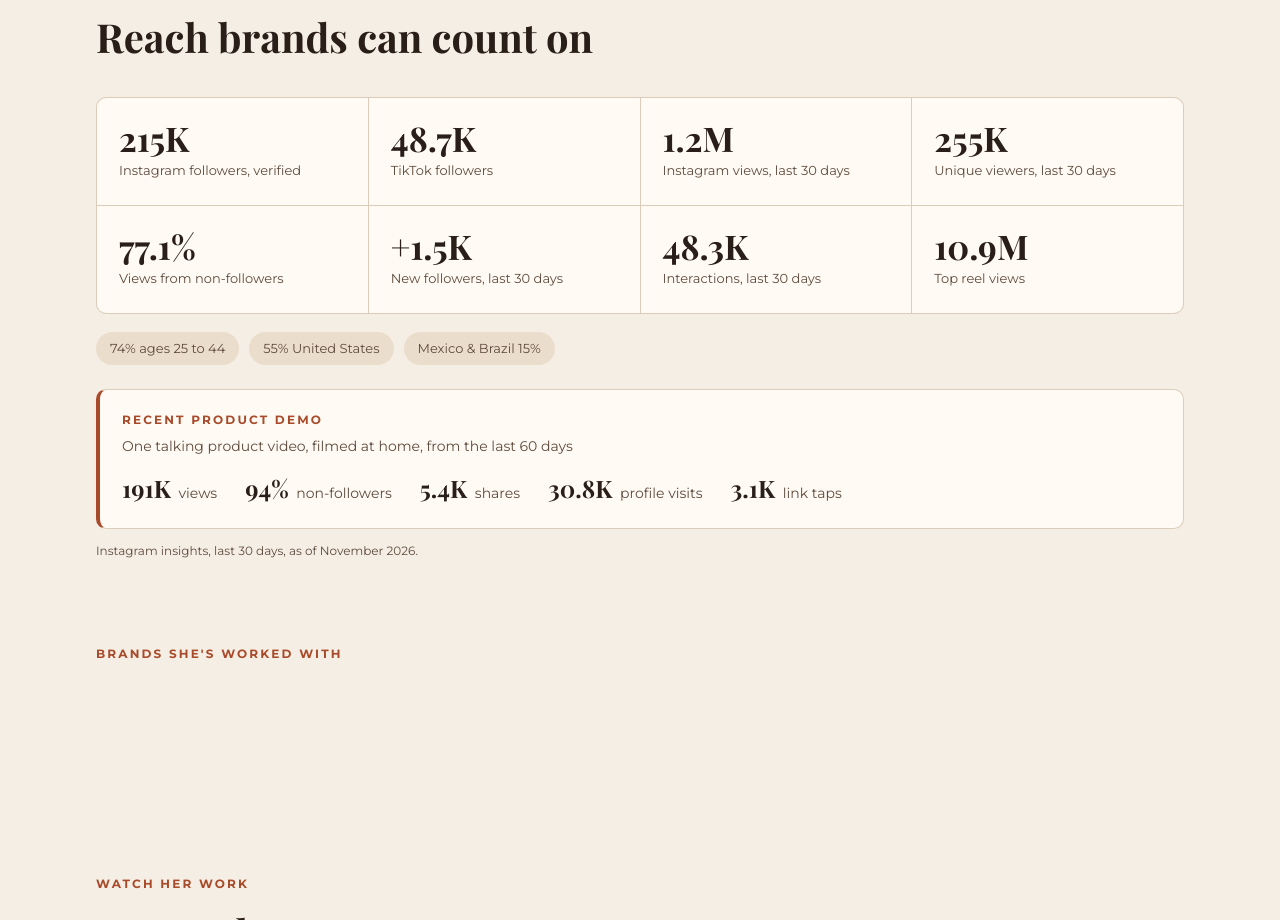
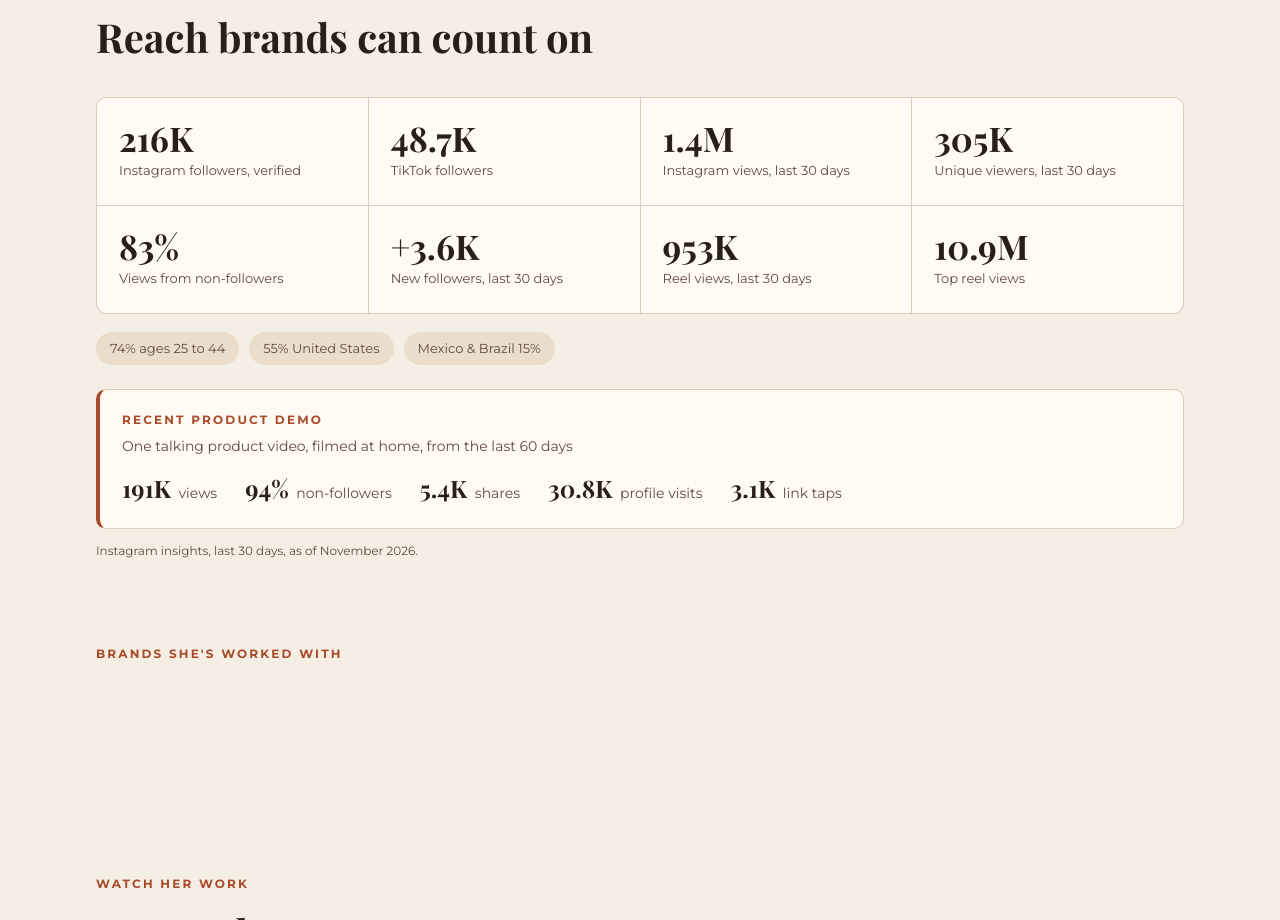
Before and after one commit to eauco-mads/lwlsn, a plain HTML site: page public/index.html in a window 1280 px wide. Shown: the part 2101-3021 px from the top of the page. Drawn offline with nearby package versions, Linux system fonts and the light colour scheme; a web font is replaced by a local one.

Commit message:
Update Instagram stats to Nov 16 insights
Co-Authored-By: Claude Opus 5.5 <noreply@anthropic.com>
Claude-Session: https://claude.ai/code/session_01KXGaywAioAYEWo7ZqNSWup

```diff
--- a/public/index.html
+++ b/public/index.html
@@ -156,13 +156,13 @@ footer{border-top:1px solid var(--line);padding-block:28px;color:var(--muted);fo
   <div class="eyebrow">By the numbers</div>
   <h2>Reach brands can count on</h2>
   <div class="stats">
-    <div class="stat"><b>215K</b><span>Instagram followers, verified</span></div>
+    <div class="stat"><b>216K</b><span>Instagram followers, verified</span></div>
     <div class="stat"><b>48.7K</b><span>TikTok followers</span></div>
-    <div class="stat"><b>1.2M</b><span>Instagram views, last 30 days</span></div>
-    <div class="stat"><b>255K</b><span>Unique viewers, last 30 days</span></div>
-    <div class="stat"><b>77.1%</b><span>Views from non-followers</span></div>
-    <div class="stat"><b>+1.5K</b><span>New followers, last 30 days</span></div>
-    <div class="stat"><b>48.3K</b><span>Interactions, last 30 days</span></div>
+    <div class="stat"><b>1.4M</b><span>Instagram views, last 30 days</span></div>
+    <div class="stat"><b>305K</b><span>Unique viewers, last 30 days</span></div>
+    <div class="stat"><b>83%</b><span>Views from non-followers</span></div>
+    <div class="stat"><b>+3.6K</b><span>New followers, last 30 days</span></div>
+    <div class="stat"><b>953K</b><span>Reel views, last 30 days</span></div>
     <div class="stat"><b>10.9M</b><span>Top reel views</span></div>
   </div>
   <div class="aud"><span class="pill">74% ages 25 to 44</span><span class="pill">55% United States</span><span class="pill">Mexico &amp; Brazil 15%</span></div>
```
